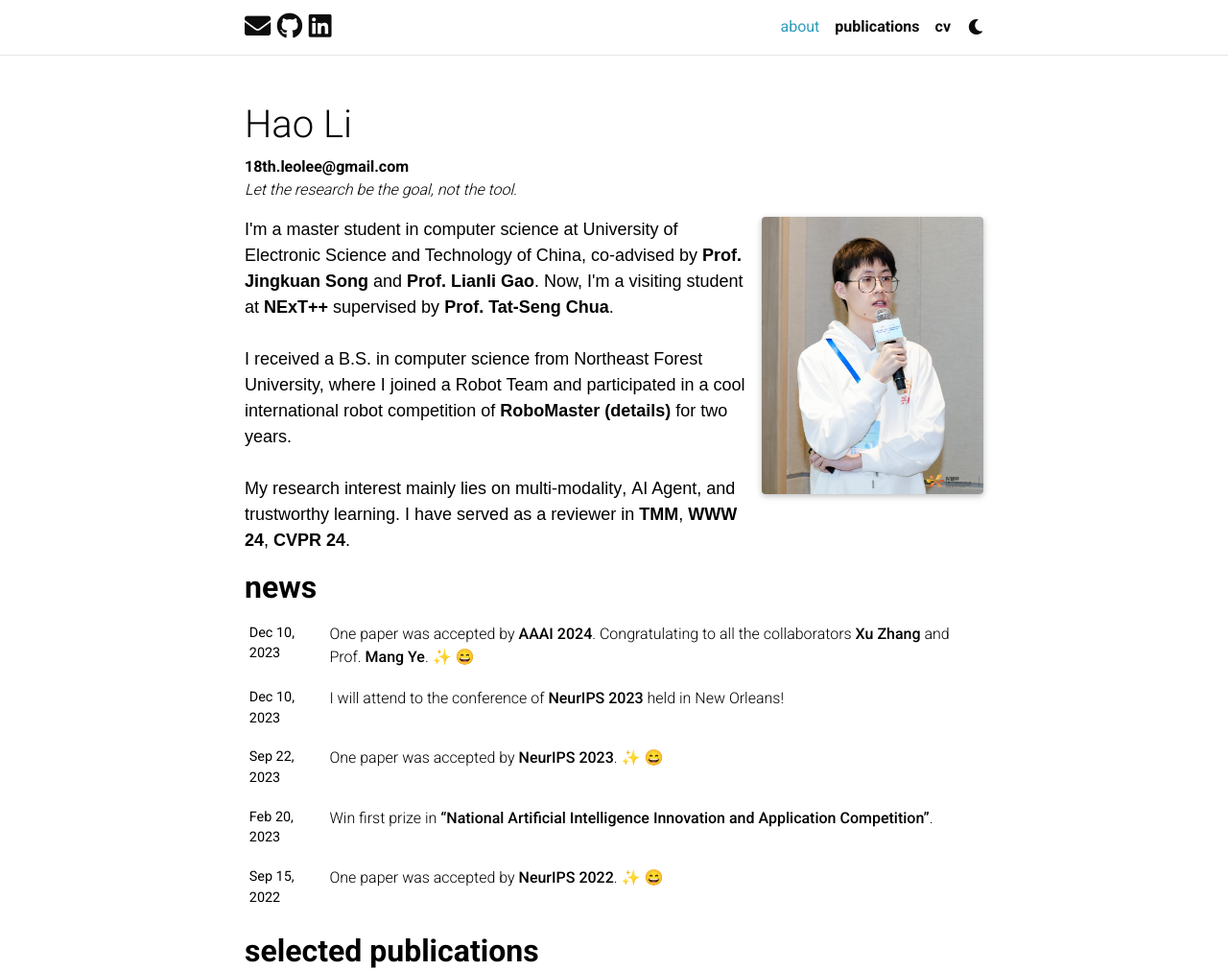
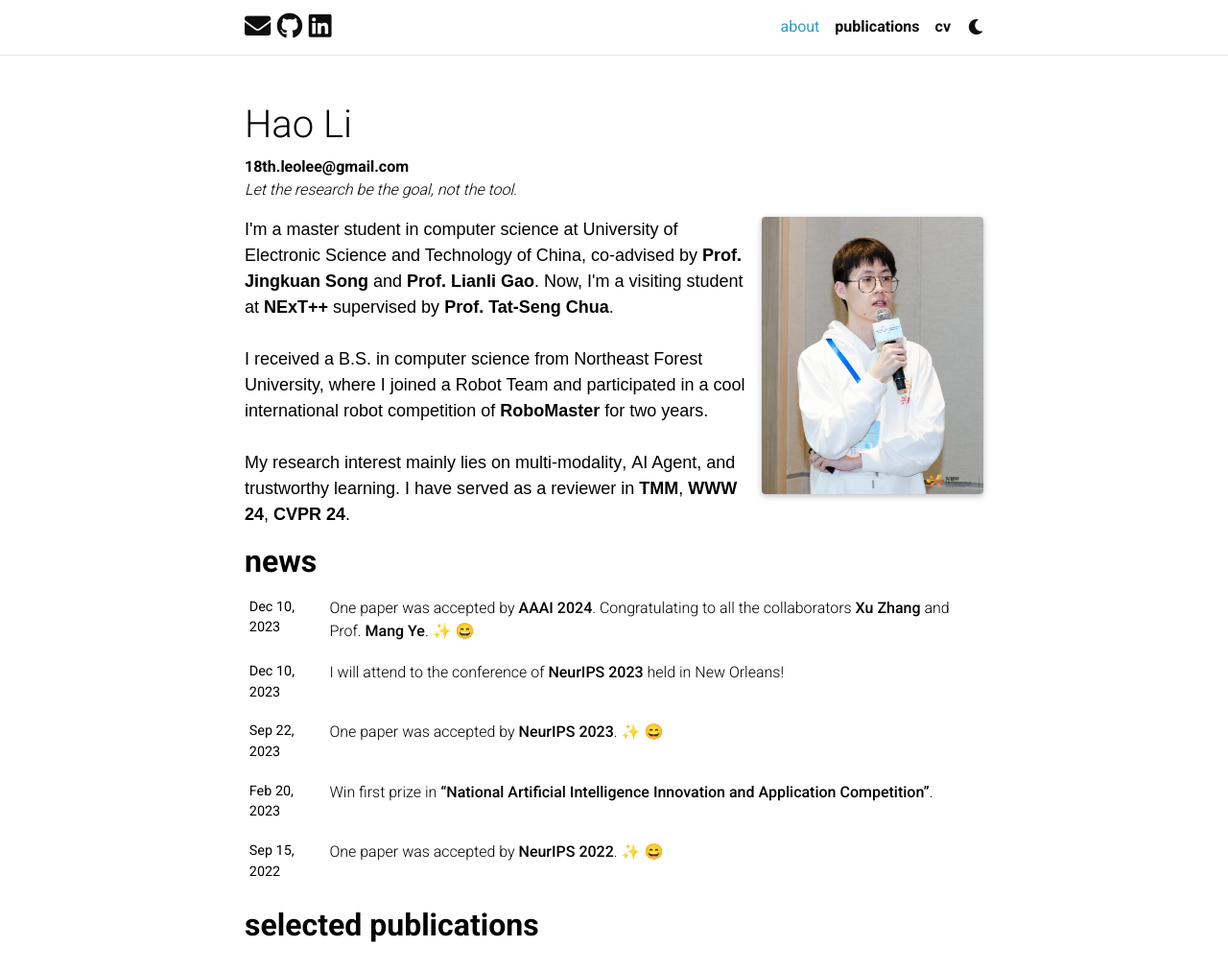
Before and after one commit to leolee99/leolee99.github.io, a Jekyll site: the page built from _pages/about.md, in a window 1280 px wide and 1236 px high, cut to the strip 0-1011 px from the top of the window. Shown: the whole strip at 96% size. Built offline with Jekyll 4.4.1, drawn with Linux system fonts in a browser that asks for light colours; full-size pictures stand in for the smaller copies a plugin makes; emoji names are drawn with the system emoji font; comment, search, counter and statistics services are not loaded; a style sheet for code colours, icons or effects is not loaded.

Commit message:
Update about.md

```diff
--- a/_pages/about.md
+++ b/_pages/about.md
@@ -30,7 +30,7 @@
 <p style="font-family: Arial, sans-serif; font-size: 18px">I'm a master student in computer science at University of Electronic Science and Technology of China, co-advised by <a href="https://jingkuansong.github.io/" style="font-weight: bold;">Prof. Jingkuan Song</a> and <a href="https://lianligao.github.io/" style="font-weight: bold;">Prof. Lianli Gao</a>. Now, I'm a visiting student at <a href="https://www.nextcenter.org/" style="font-weight: bold;">NExT++</a> supervised by <a href="https://www.chuatatseng.com/" style="font-weight: bold;">Prof. Tat-Seng Chua</a>.
 <br>
 <br>
-I received a B.S. in computer science from Northeast Forest University, where I joined a Robot Team and participated in a cool international robot competition of <a href="https://www.robomaster.com/en-US" style="font-weight: bold;">RoboMaster</a> <a href="https://leolee99.github.io/projects/RoboMaster/" style="font-weight: bold;">(details)</a> for two years.
+I received a B.S. in computer science from Northeast Forest University, where I joined a Robot Team and participated in a cool international robot competition of <a href="https://leolee99.github.io/projects/RoboMaster/" style="font-weight: bold;">RoboMaster</a> for two years.
 <br>
 <br>
 My research interest mainly lies on <b>multi-modality</b>, <b>AI Agent</b>, and <b>trustworthy learning</b>. I have served as a reviewer in <span style="font-weight: bold;">TMM</span>, <span style="font-weight: bold;">WWW 24</span>, <span style="font-weight: bold;">CVPR 24</span>.</p>
```
